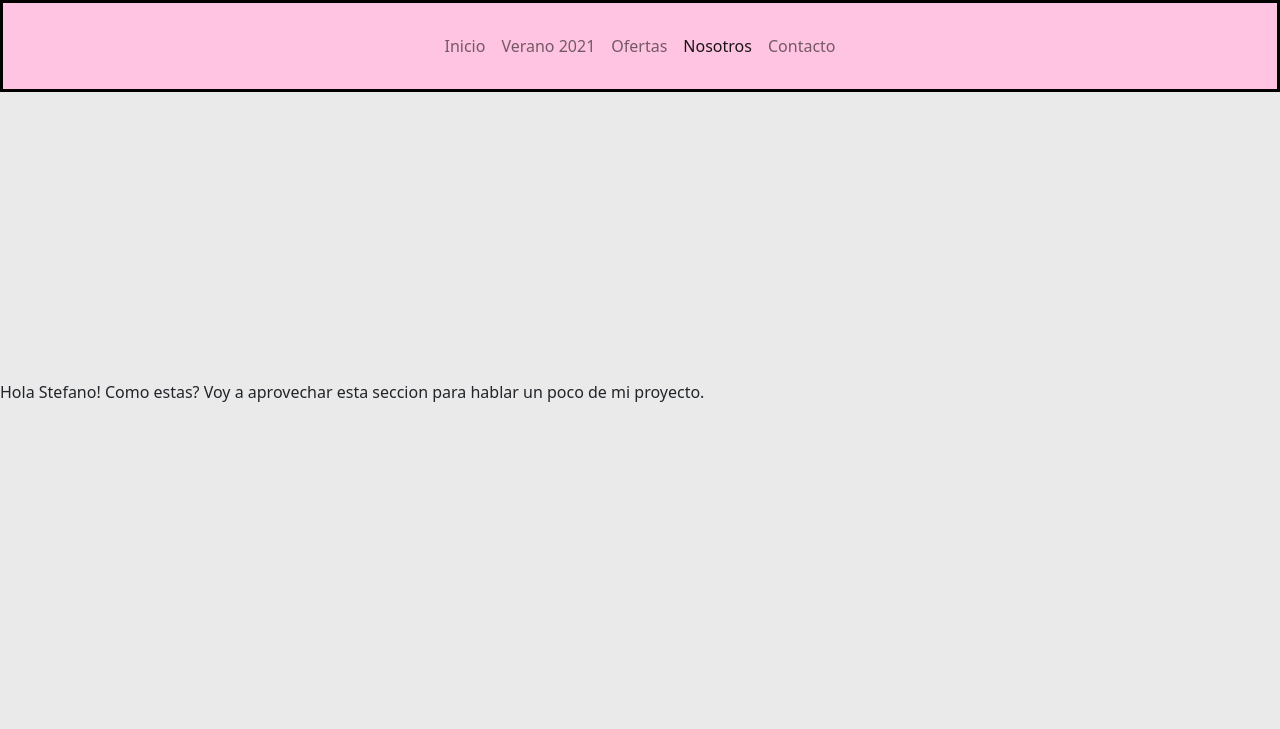
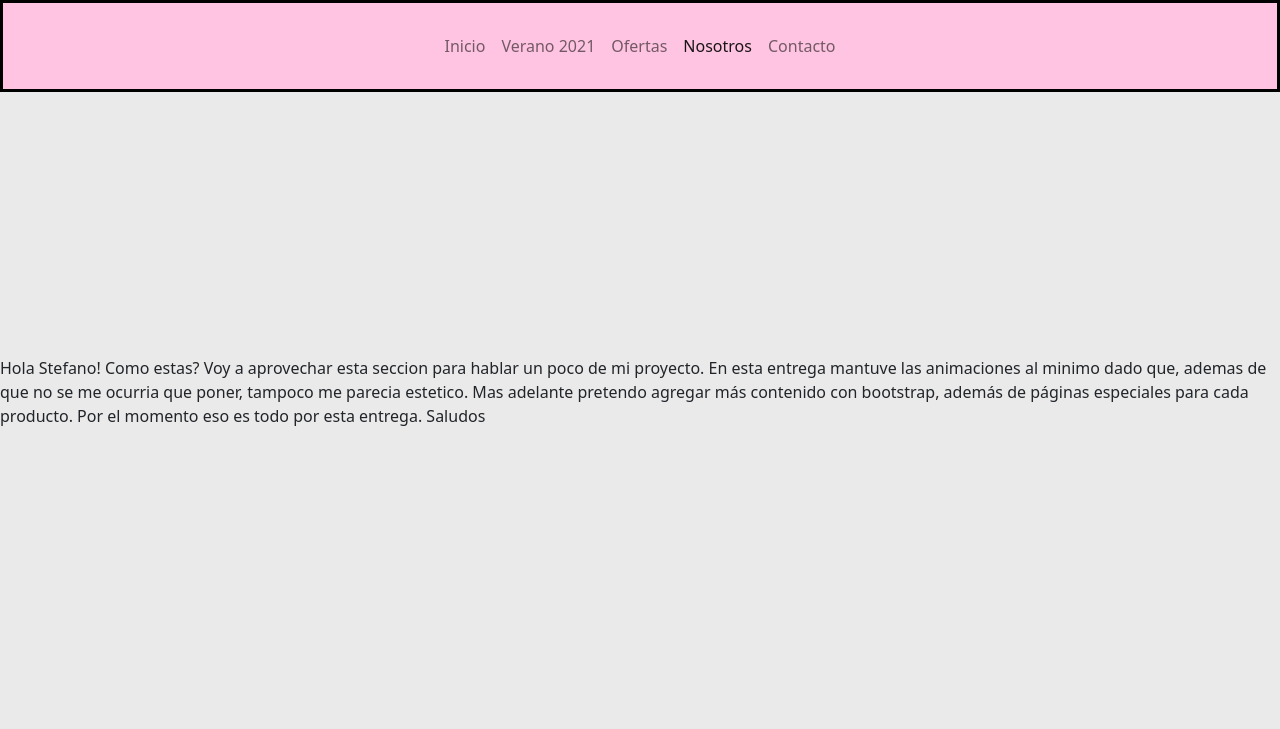
Before and after one commit to feedeeg29/ProyectoFinal, a plain HTML site: page Nosotros.html in a window 1280 px wide. Shown: the top 729 px of the page. Drawn offline with nearby package versions, Linux system fonts and the light colour scheme; a web font is replaced by a local one.

```diff
--- a/Nosotros.html
+++ b/Nosotros.html
@@ -33,7 +33,10 @@
         <p class="animate__animated animate__backInDown">
             Hola Stefano! Como estas?
             Voy a aprovechar esta seccion para hablar un poco de mi proyecto.
-
+            En esta entrega mantuve las animaciones al minimo dado que, ademas de que no se me ocurria que poner, tampoco me parecia estetico.
+            Mas adelante pretendo agregar más contenido con bootstrap, además de páginas especiales para cada producto.
+            Por el momento eso es todo por esta entrega.
+            Saludos
         </p>
     </main>
     <footer id="footer">
```
